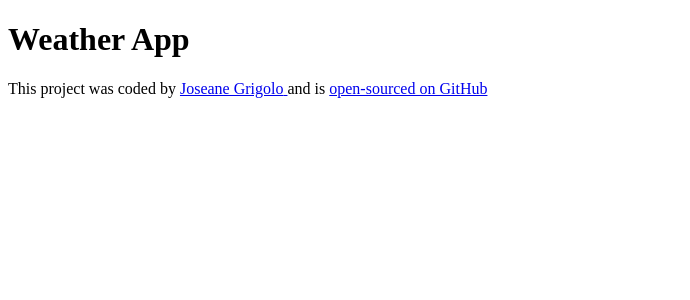
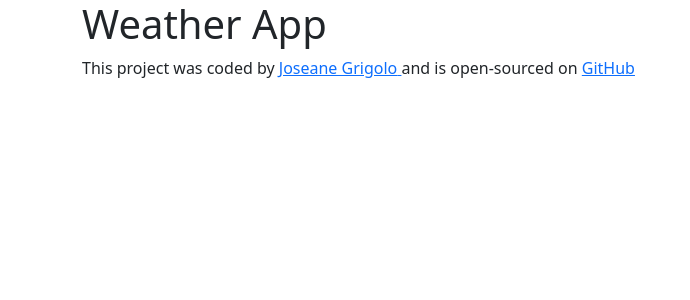
Before and after one commit to JoseaneGrigolo/react-weather-app, a React (Create React App) app: page / in a window 1280 px wide. Shown: the top 300 px of the page, without its empty margins (0-690 px from the left). Built offline with nearby package versions, Linux system fonts and the light colour scheme.

Commit message:
bootstrap add

```diff
--- a/package.json
+++ b/package.json
@@ -6,6 +6,7 @@
     "@testing-library/jest-dom": "^5.16.5",
     "@testing-library/react": "^13.4.0",
     "@testing-library/user-event": "^13.5.0",
+    "bootstrap": "^5.2.2",
     "react": "^18.2.0",
     "react-dom": "^18.2.0",
     "react-scripts": "5.0.1",
--- a/public/index.html
+++ b/public/index.html
@@ -4,7 +4,6 @@
     <meta charset="utf-8" />
     <link rel="icon" href="%PUBLIC_URL%/favicon.ico" />
     <meta name="viewport" content="width=device-width, initial-scale=1" />
-    <meta name="theme-color" content="#000000" />
     <meta
       name="description"
       content="Web site created using create-react-app"
--- a/src/App.js
+++ b/src/App.js
@@ -3,6 +3,7 @@ import "./App.css";
 export default function App() {
   return (
     <div className="App">
+      <div className="container">
         <h1> Weather App</h1>
         <footer>
           This project was coded by{" "}
@@ -13,15 +14,16 @@ export default function App() {
           >
             Joseane Grigolo{" "}
           </a>
-        and is{" "}
+          and is open-sourced on{" "}
           <a
             href="https://github.com/JoseaneGrigolo/react-weather-app"
             target="_blank"
             rel="noreferrer"
           >
-          open-sourced on GitHub
+            GitHub
           </a>
         </footer>
       </div>
+    </div>
   );
 }
--- a/src/index.js
+++ b/src/index.js
@@ -1,6 +1,7 @@
 import React from "react";
 import ReactDOM from "react-dom/client";
 import "./index.css";
+import "bootstrap/dist/css/bootstrap.css";
 import App from "./App";
 import reportWebVitals from "./reportWebVitals";
 
```
Also changed, not shown: 1 other file (tests, documents, lock files or other folders). Lines whose indentation alone changed are shown as unchanged.
